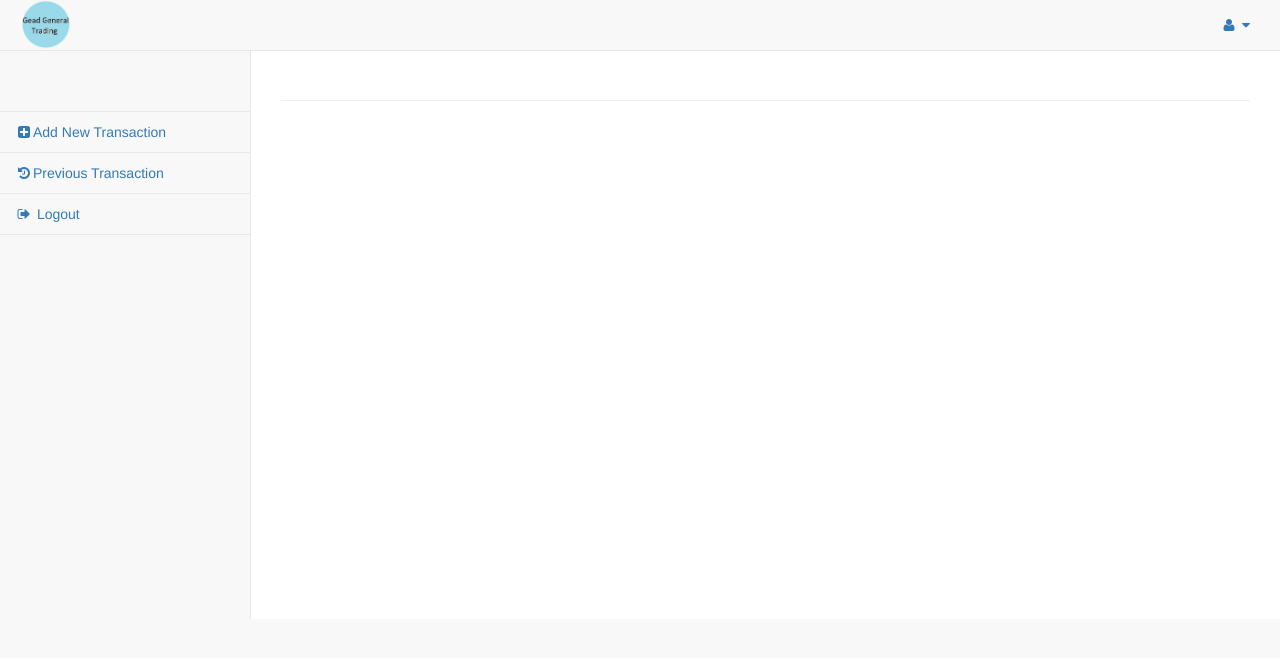
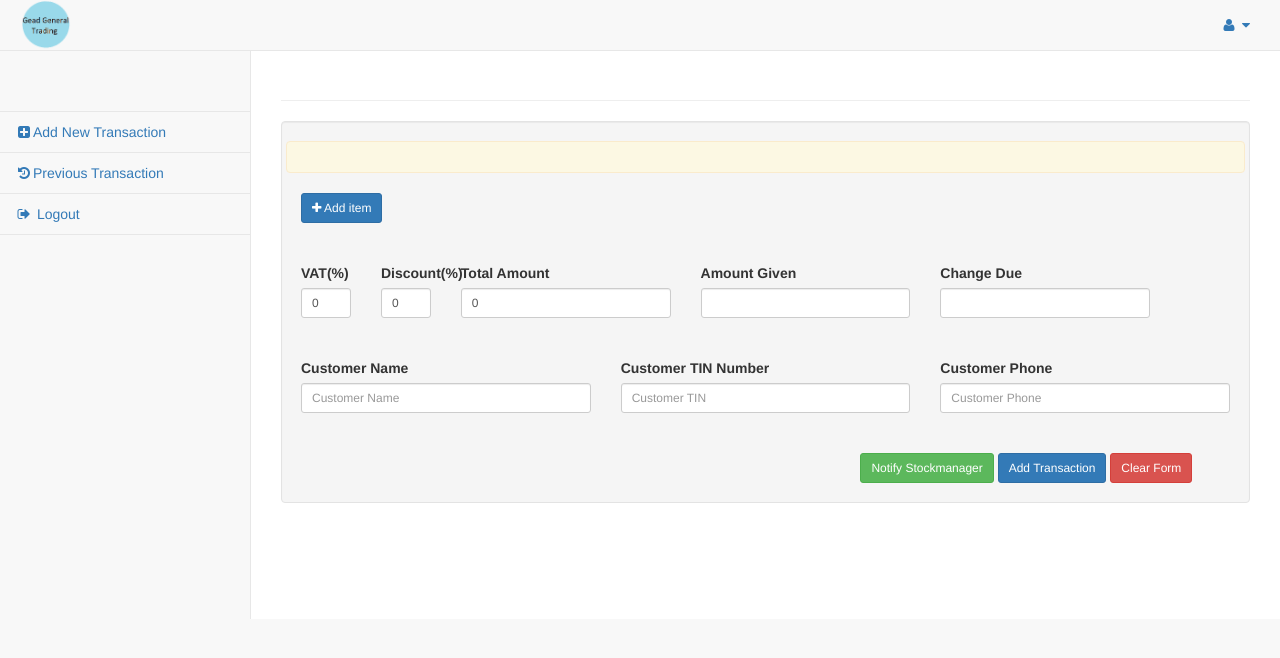
Before and after one commit to GeadManagementSystem/MSGT, a CodeIgniter app: the page made by application/views/salesperson/add_transactions.php in a window 1280 px wide. Shown: the top 658 px of the page. Run offline with CodeIgniter, Linux system fonts and the light colour scheme; data that the repository does not hold is empty.

Commit message:
-> add transaction finished -> print recipt not finished -> notify not finished -> search transaction not finished

```diff
--- a/application/views/manager/staff_managment.php
+++ b/application/views/manager/staff_managment.php
@@ -1,4 +1,5 @@
 <!DOCTYPE html>
+<html>
     <head>
         <title><?php echo $title ?></title>
 
--- a/application/views/salesperson/add_transactions.php
+++ b/application/views/salesperson/add_transactions.php
@@ -1,4 +1,5 @@
 <!DOCTYPE html>
+<html>
     <head>
         <title><?php echo $title ?></title>
 
@@ -45,10 +46,10 @@
                           <ul class="nav" id="side-menu">
                             <li><br><br><br></li>
                             <li>
-                                <a href="#"><i class="fa fa-plus-square fa-fw"></i>Add New Transaction</a>
+                                <a href="<?php echo base_url(); ?>index.php/salesperson_controller/"><i class="fa fa-plus-square fa-fw"></i>Add New Transaction</a>
                             </li>
                             <li>
-                                <a href="#"><i class="fa fa-history fa-fw"></i>Previous Transaction</a>
+                                <a href="<?php echo base_url(); ?>index.php/salesperson_controller/search"><i class="fa fa-history fa-fw"></i>Previous Transaction</a>
                             </li>
                               <li>
                                   <a href="<?php echo base_url(); ?>index.php/logout_controller/"><i class="fa fa-sign-out fa-fw"></i> Logout</a>
@@ -65,17 +66,244 @@
                       <div class="col-lg-12">
                           <h1 class="page-header"><?php echo $title ?></h1>
                       </div>
-                      <!-- /.col-lg-12 -->
+                      <span class = "text-danger  ">
+                        <?php echo $validation_errors; ?></span>
+                  </div>
+                  <div id="sucess_alert_box" class="alert alert-success alert-dismissable hidden">
+                    <button type="button" class="close" data-dismiss="alert" aria-hidden="true">&times;</button>
+                    <span id="success_flashdata" class = "text-success  "><?php echo $this->session->flashdata('success'); ?></span>
+                  </div>
+
+
+
+
+
+  <div class="well">
+      <form id="transaction_form" method="post" action="" role="form" >
+
+
+
+
+<div id="added_items_box" class="row alert alert-warning "></div>
+                  <div class="row">
+                    <div class="col-sm-3">
+                        <button id="add_item_button" data-toggle="modal" data-target="#select_items_modal" type="button" class="btn btn-primary btn-sm"><i class="fa fa-plus"></i> Add item</button>
+                        <button id="clear_item_button" type="button" class="btn btn-danger btn-sm"><i class="fa fa-minus"></i> Clear</button>
+                    </div>
+                </div>
+
+                <!-- Modal -->
+                <div id="select_items_modal" class="modal fade" role="dialog">
+                  <div class="modal-dialog">
+
+                    <!-- Modal content-->
+                    <div class="modal-content">
+                      <div class="modal-header">
+                        <span class="hidden" name ='ammount_of_items_added' id ='ammount_of_items_added'></span>
+                        <button type="button" class="close" data-dismiss="modal">&times;</button>
+                        <h4 class="modal-title">Select Items to Add to the New Transaction</h4>
+                      </div>
+                      <div class="modal-body">
+
+                        <div class="checkbox">
+                        <?php
+                              for($x = 0; $x < count($list_of_items); $x++){
+                          echo "<label><input type='checkbox' id='checkbox_$list_of_items[$x]' item_quantity ='$list_of_item_quantity[$x]' item_price='$list_of_item_price[$x]' value='$list_of_items[$x]'>".$list_of_items[$x]."</label><br>";
+                          }?>
+                        </div>
+
+
+
+
+                      </div>
+                      <div class="modal-footer">
+                        <button type="button" id = "add_items_modal" class="btn btn-success" ><i class="fa fa-plus"></i> Add Items</button>
+                      </div>
+                    </div>
+
                   </div>
                 </div>
 
 
+                <br><br>
+                <div class="row">
+                    <div class="col-sm-1 form-group-sm">
+                        <label for="vat">VAT(%)</label>
+                        <input id= "vat" onchange="adjust_price()" name="vat" required="required" type="number" min="0"  max="100" class="form-control" value="0">
+                    </div>
 
-        </div>
+                    <div class="col-sm-1 form-group-sm">
+                        <label for="discount">Discount(%)</label>
+                        <input id= "discount"  onchange="adjust_price()" name="discount" required="required" type="number" min="0" max="100" class="form-control" value="0">
+                    </div>
+
+                    <div class="col-sm-3 form-group-sm">
+                        <label for="total_ammount">Total Amount</label>
+                        <span id="total_ammount_display" name="total_ammount" class="form-control">0</span>
+                    </div>
+
+
+                    <div class="col-sm-3 form-group-sm">
+                        <label for="amount_given" >Amount Given</label>
+                        <input id ="amount_given" name="amount_given" onchange="adjust_price()"   required="required" type="number" min="0" class="form-control">
+                    </div>
+
+                    <div class="col-sm-3 form-group-sm">
+                        <label for="change_due">Change Due</label>
+                        <span id= "change_due" name="change_due" class="form-control" ></span>
+                    </div>
+
+                </div>
+
+                <br><br>
+                <div class="row">
+                    <div class="col-sm-4 form-group-sm">
+                        <label for="customer_name">Customer Name</label>
+                        <input type="text" required="required" name="customer_name" class="form-control" placeholder="Customer Name">
+                    </div>
+
+                    <div class="col-sm-4 form-group-sm">
+                        <label for="customer_tin">Customer TIN Number</label>
+                        <input type="number" required="required" name="customer_tin" class="form-control" placeholder="Customer TIN">
+                    </div>
+
+                    <div class="col-sm-4 form-group-sm">
+                        <label for="customer_phone">Customer Phone</label>
+                        <input type="tel" required="required" name="customer_phone" class="form-control" placeholder="Customer Phone">
+                    </div>
+                </div>
+                <br><br>
+                <div class="row">
+                  <div class="col-sm-7 form-group-sm"></div>
+                  <div class="col-sm-5 form-group-sm">
+                    <button type="button" class="btn btn-success btn-sm" name="notify" >Notify Stockmanager</button>
+                    <button type="submit" class="btn btn-primary btn-sm" name="add_transaction" >Add Transaction</button>
+                    <button type="reset" class="btn btn-danger btn-sm" name="clear_form" >Clear Form</button>
+                  </div>
+
+              </div>
+      </form>
+      </div>
+              </div>
+          </div>
+
           <!-- /#wrapper -->
 
             <script src="<?php echo base_url(); ?>public/vendor/jquery/jquery.min.js"></script>
             <script src="<?php echo base_url(); ?>public/vendor/bootstrap/js/bootstrap.min.js"></script>
+            <script>
+            let checked_items_array;
+            $(document).ready(function(){
+              $("#clear_item_button").hide();
+              if($("#success_flashdata").html() ===""){
+                $("#sucess_alert_box").attr("class","alert alert-success alert-dismissable hidden");
+              }
+              else{
+                $("#sucess_alert_box").attr("class","alert alert-success alert-dismissable");
+              }
+            });
+
+                $("#add_items_modal").click(function(){
+                  let searchID = $('input:checked').map(function(){
+                    return $(this).val();
+                  });
+                  checked_items_array = searchID.get();
+                  for (let i = 0; i < checked_items_array.length; i++) {
+                    let item_name = checked_items_array[i];
+                    let unit_price = $("#checkbox_"+item_name).attr('item_price');
+                    let item_name_display="<div class='col-sm-3 form-group-sm'><label for='item_name'>Item Name</label><input name='item_name_"+i+"'  class='form-control' type = 'text' value ='"+item_name+"' readonly></div>";
+                    let avaliable_quantity = $("#checkbox_"+item_name).attr('item_quantity');
+                    let avaliable_quantity_display="<div class='col-sm-3 form-group-sm'><label for='quantity_avaliable'>Quantity Avaliable</label><span name='quantity_avaliable'class='form-control' >"+avaliable_quantity+"</span></div>";
+                    let onchange_code = "onchange = 'adjust_price(\""+item_name+"\","+unit_price+");'";
+                    let onclick_code = " onclick = 'adjust_price(\""+item_name+"\","+unit_price+");'";
+                    let quantity_adjust_display = "<div class='col-sm-2 form-group-sm'><label for='quantity'>Quantity</label><input  id='new_quantity_for_"+item_name+ "' name='item_quantity_"+i+"' type='number' min='1' max='"+avaliable_quantity+"'"+ onchange_code + onclick_code +"class='form-control' value='0'></div>";
+
+                    let total_price_display="<div class='col-sm-3 form-group-sm'><label for='total_price'>Total Price</label><input class='form-control' type = 'text' id='tot_price_for_"+item_name+"' name='total_price_"+i+"' value ='"+unit_price+"' readonly></div>";
+                    //old implementation
+                    //<span id='total_price_for_"+item_name+"' name='total_price_"+i+"' class='form-control'>"+unit_price+"</span>
+
+                    $("#added_items_box").append("<div class='row'>"+item_name_display+avaliable_quantity_display+quantity_adjust_display+total_price_display+"</div>");
+                    //console.log(checked_items_array[i]);
+                    $("#add_items_modal").attr("data-dismiss","modal");
+                    $("#add_item_button").hide();
+                    $("#clear_item_button").show();
+                    //add the action link
+                    $("#transaction_form").attr('action',add_transaction_redirect());
+
+
+                  }
+
+                });
+
+                function calculate_final_total_ammount(total_ammount){
+                  let vat_percent = $("#vat").val();
+                  let discount_percent = $("#discount").val();
+                  vat_ammount = parseFloat((vat_percent/100) * total_ammount);
+                  discount_ammount = parseFloat((discount_percent/100) * total_ammount);
+                  final_ammount = (total_ammount + vat_ammount) - discount_ammount;
+                  return final_ammount;
+                }
+
+                function calculate_change_due(final_total_ammount, ammount_given){
+                  if(final_total_ammount > ammount_given){
+                    $("#change_due").html("<p class='text-danger'>Ammount is less than required</p>");
+                  }
+                  if(final_total_ammount < ammount_given){
+                      $("#change_due").html(ammount_given - final_total_ammount);
+                  }
+                  if (final_total_ammount == ammount_given) {
+                    $("#change_due").html("<p class='text-success'>No Change due</p>");
+                  }
+
+
+                }
+
+                function adjust_price(item_name,unit_price){
+                  console.log(item_name);
+                  new_value = $("#new_quantity_for_"+item_name).val();
+                  console.log(new_value);
+                  console.log(unit_price);
+                  //$("#total_price_for_"+item_name).html(unit_price * new_value);
+                  //adjusted code
+                  $("#tot_price_for_"+item_name).attr('value',unit_price * new_value);
+                  console.log(unit_price*new_value);
+                  let total = 0;
+                  for (let i = 0; i < checked_items_array.length; i++) {
+                    let item_name = checked_items_array[i];
+                    //total += parseFloat($("#total_price_for_"+item_name).html());
+                    //adjusted code
+                    total += parseFloat($("#tot_price_for_"+item_name).attr('value'));
+                  }
+                  let final = calculate_final_total_ammount(total);
+                  $("#total_ammount_display").text(final);
+                  let final_total_ammount = parseFloat($("#total_ammount_display").text());
+                  let ammount_given = parseFloat($("#amount_given").val());
+                  calculate_change_due(final_total_ammount, ammount_given);
+                }
+
+
+
+                $("#clear_item_button").click(function(){
+                  $("#added_items_box").empty();
+                  $("#add_item_button").show();
+                  $("#clear_item_button").hide();
+                });
+
+
+                function get_number_of_items_added(){
+                  return checked_items_array.length;
+                }
+                function add_transaction_redirect(){
+                  let base_url = "<?php echo base_url(); ?>";
+                  return base_url+'index.php/salesperson_controller/add_transaction/'+get_number_of_items_added();
+                }
+
+
+
+
+
+
+            </script>
   </body>
 
 </html>
--- a/application/views/stockmanager/main.php
+++ b/application/views/stockmanager/main.php
@@ -74,7 +74,7 @@
       <div class="col-sm-5 " >
           <div class="row">
 
-          <button class="btn btn-info btn-sm " id="collapse_form_button">Add Item +</button>
+          <button class="btn btn-info btn-sm " id="collapse_form_button"><i class="fa fa-plus"></i>Add Item</button>
         </div>
                 <div id="add_item_form" class="well">
                   <h3 class="text-center page-header">Add Item</h3>
```
Also changed, not shown: application/controllers/Salesperson_controller.php (+39 -7 lines), application/controllers/unit_test.php (added, +17 -0 lines), application/models/Stock_model.php (+46 -5 lines), application/models/Transactions_model.php (+68 -4 lines), application/views/salesperson/previous_transactions.php (+28 -2 lines), msgt.sql (added, +200 -0 lines).
